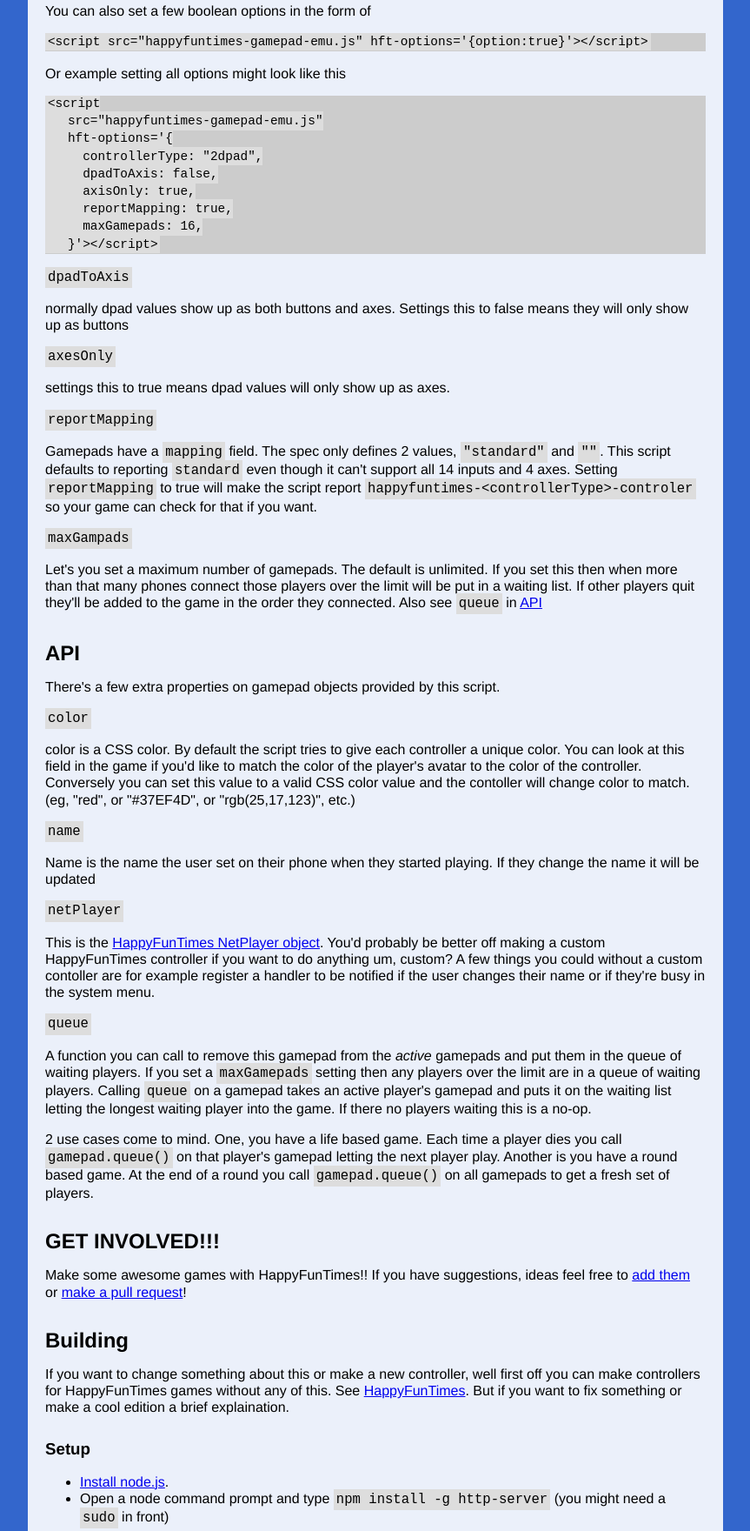
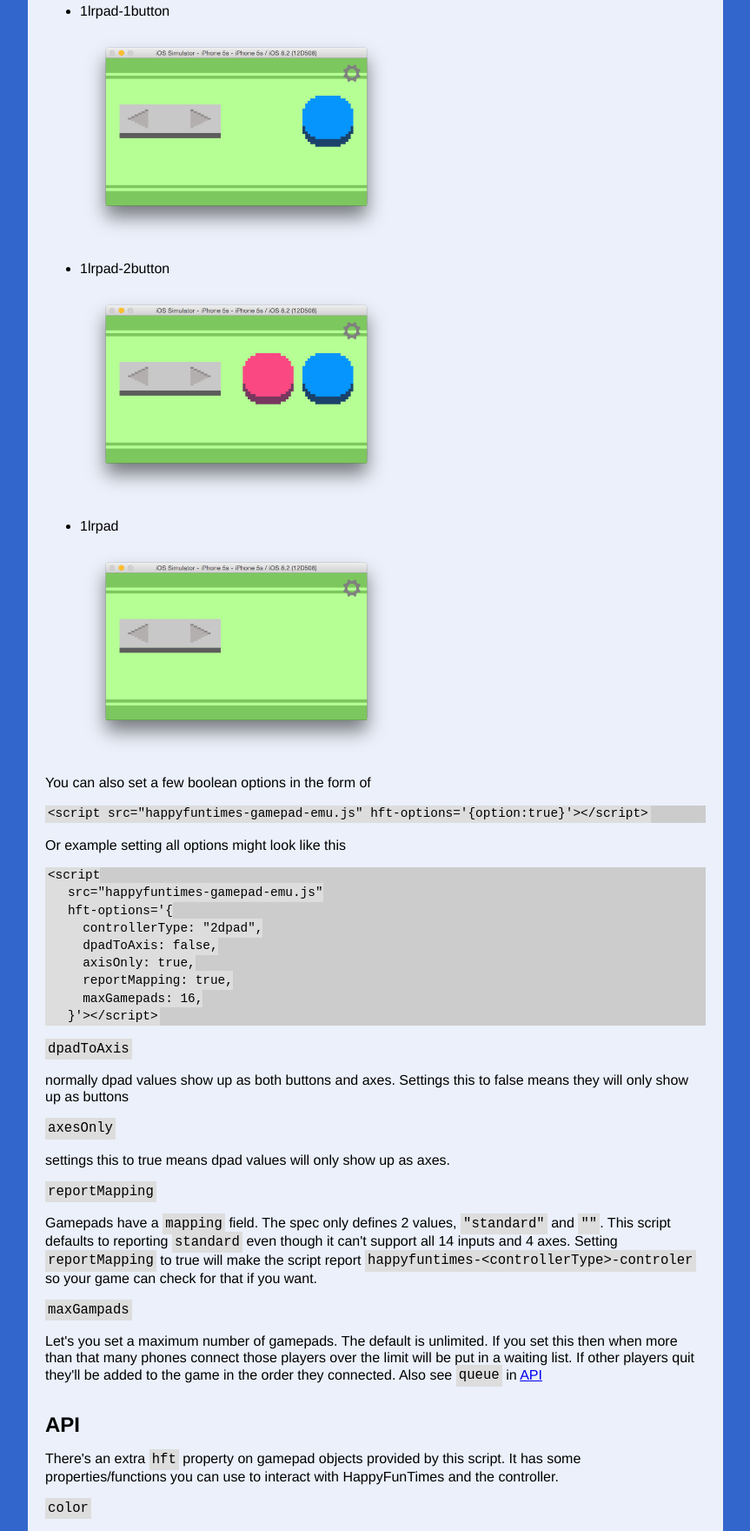
Before and after one commit to greggman/hft-gamepad-api, a website: page index.html in a window 1280 px wide. Shown: the part 3225-4985 px from the top of the page at 87% size, without its empty margins (208-1071 px from the left). Drawn offline with Linux system fonts and the light colour scheme.

Commit message:
update index

```diff
--- a/index.html
+++ b/index.html
@@ -102,6 +102,15 @@
 <p>Note: 2dpad reports the 2nd dpad on <code>gamepad.axes[2]</code> and <code>gamepad.axes[3]</code> as well as
 <code>gamepad.button[16]</code>, <code>gamepad.button[17]</code>, <code>gamepad.button[18]</code>, <code>gamepad.button[19]</code></p>
 </li>
+<li><p>1lrpad-1button</p>
+<p><img width="50%" height="50%" src="assets/1lrpad-1button.png" /></p>
+</li>
+<li><p>1lrpad-2button</p>
+<p><img width="50%" height="50%" src="assets/1lrpad-2button.png" /></p>
+</li>
+<li><p>1lrpad</p>
+<p><img width="50%" height="50%" src="assets/1lrpad.png" /></p>
+</li>
 </ul>
 <p>You can also set a few boolean options in the form of</p>
 <pre><code>&lt;script src=&quot;happyfuntimes-gamepad-emu.js&quot; hft-options=&#39;{option:true}&#39;&gt;&lt;/script&gt;
@@ -131,7 +140,8 @@
 over the limit will be put in a waiting list. If other players quit they&#39;ll
 be added to the game in the order they connected. Also see <code>queue</code> in <a href="#api">API</a></p>
 <h2 id="api">API</h2>
-<p>There&#39;s a few extra properties on gamepad objects provided by this script.</p>
+<p>There&#39;s an extra <code>hft</code> property on gamepad objects provided by this script. It has
+some properties/functions you can use to interact with HappyFunTimes and the controller.</p>
 <p><code>color</code></p>
 <p>color is a CSS color. By default the script tries to give each controller a unique
 color. You can look at this field in the game if you&#39;d like to match the color
@@ -154,8 +164,8 @@
 an active player&#39;s gamepad and puts it on the waiting list letting the longest waiting
 player into the game. If there no players waiting this is a no-op.</p>
 <p>2 use cases come to mind. One, you have a life based game. Each time a player dies you
-call <code>gamepad.queue()</code> on that player&#39;s gamepad letting the next player play. Another is
-you have a round based game. At the end of a round you call <code>gamepad.queue()</code> on all gamepads
+call <code>gamepad.hft.queue()</code> on that player&#39;s gamepad letting the next player play. Another is
+you have a round based game. At the end of a round you call <code>gamepad.hft.queue()</code> on all gamepads
 to get a fresh set of players.</p>
 <h2 id="get-involved-">GET INVOLVED!!!</h2>
 <p>Make some awesome games with HappyFunTimes!! If you have suggestions, ideas feel free to
```
